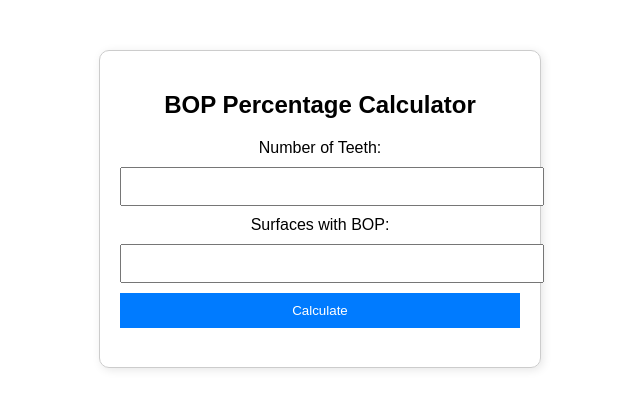
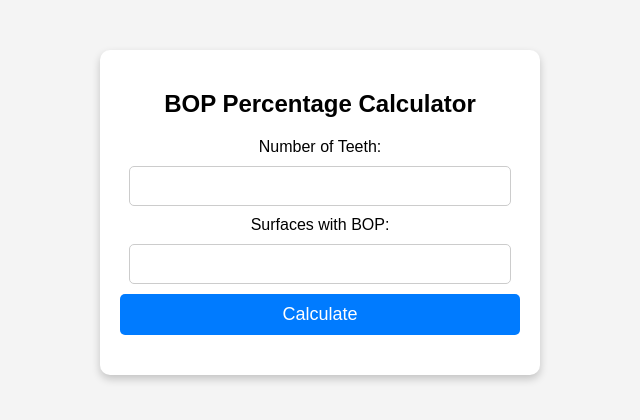
Before and after one commit to choiibok/bop-calculator, a plain HTML site: page index.html in a window 1280 px wide. Shown: the whole page, without its empty margins (320-960 px from the left). Drawn offline with Linux system fonts and the light colour scheme.

Commit message:
styles.css

```diff
--- a/styles.css
+++ b/styles.css
@@ -1,28 +1,53 @@
+/* General Styles */
 body {
-    font-family: Arial, sans-serif;
+    font-family: 'Arial', sans-serif;
     text-align: center;
-    margin: 50px;
+    background-color: #f4f4f4;
+    margin: 0;
+    padding: 0;
 }
+
+/* Centered Container */
 .container {
     max-width: 400px;
-    margin: auto;
+    background: white;
+    margin: 50px auto;
     padding: 20px;
+    border-radius: 10px;
+    box-shadow: 0 4px 8px rgba(0, 0, 0, 0.2);
+}
+
+/* Input Fields */
+input {
+    width: 90%;
+    padding: 10px;
+    margin: 10px 0;
     border: 1px solid #ccc;
-    border-radius: 10px;
-    box-shadow: 2px 2px 10px rgba(0, 0, 0, 0.1);
+    border-radius: 5px;
+    font-size: 16px;
 }
-input, button {
-    display: block;
-    margin: 10px auto;
+
+/* Button Styling */
+button {
+    width: 100%;
     padding: 10px;
-    width: 100%;
-}
-button {
     background-color: #007BFF;
     color: white;
     border: none;
+    border-radius: 5px;
     cursor: pointer;
+    font-size: 18px;
+    transition: 0.3s;
 }
+
 button:hover {
     background-color: #0056b3;
 }
+
+/* Result Display */
+#result {
+    font-size: 20px;
+    margin-top: 15px;
+    font-weight: bold;
+    color: #333;
+}
```
